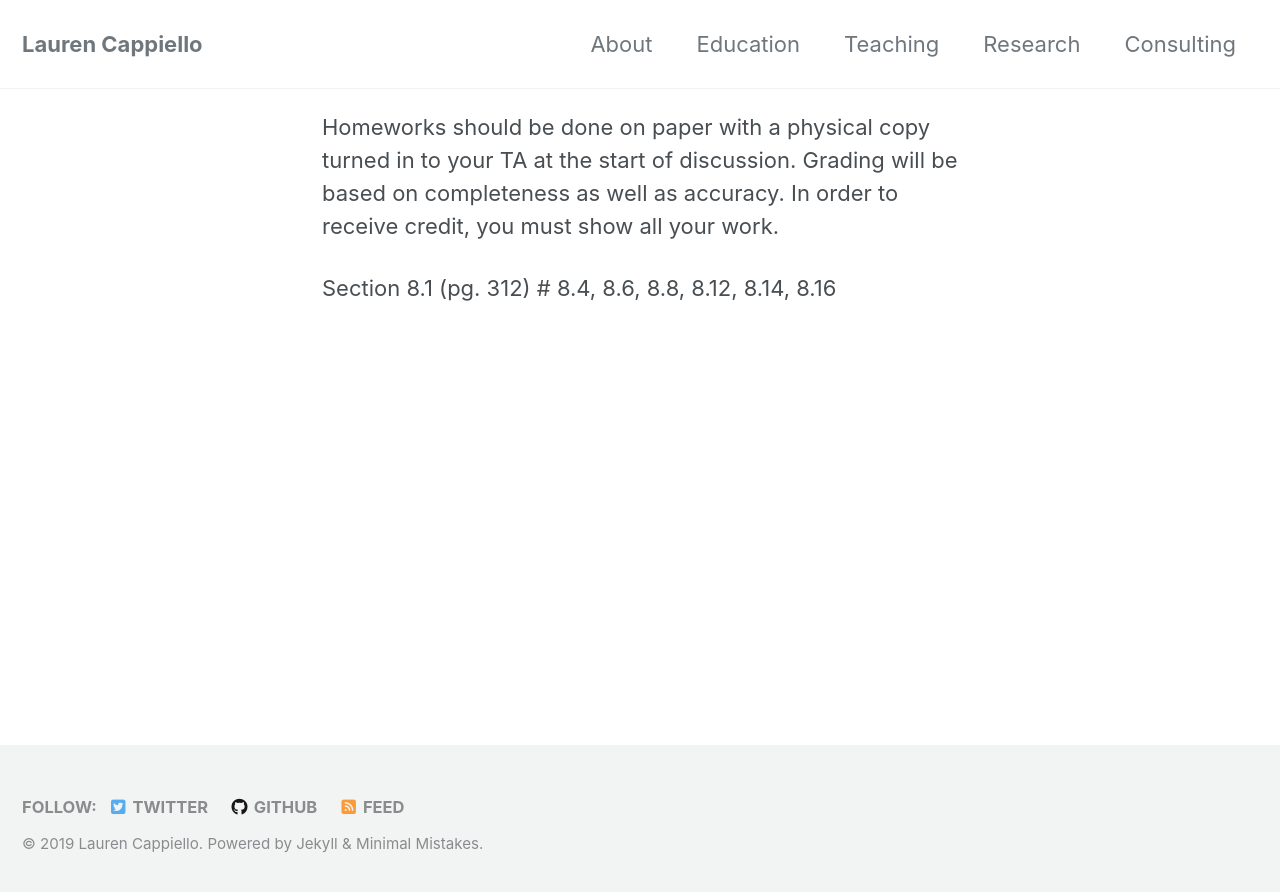
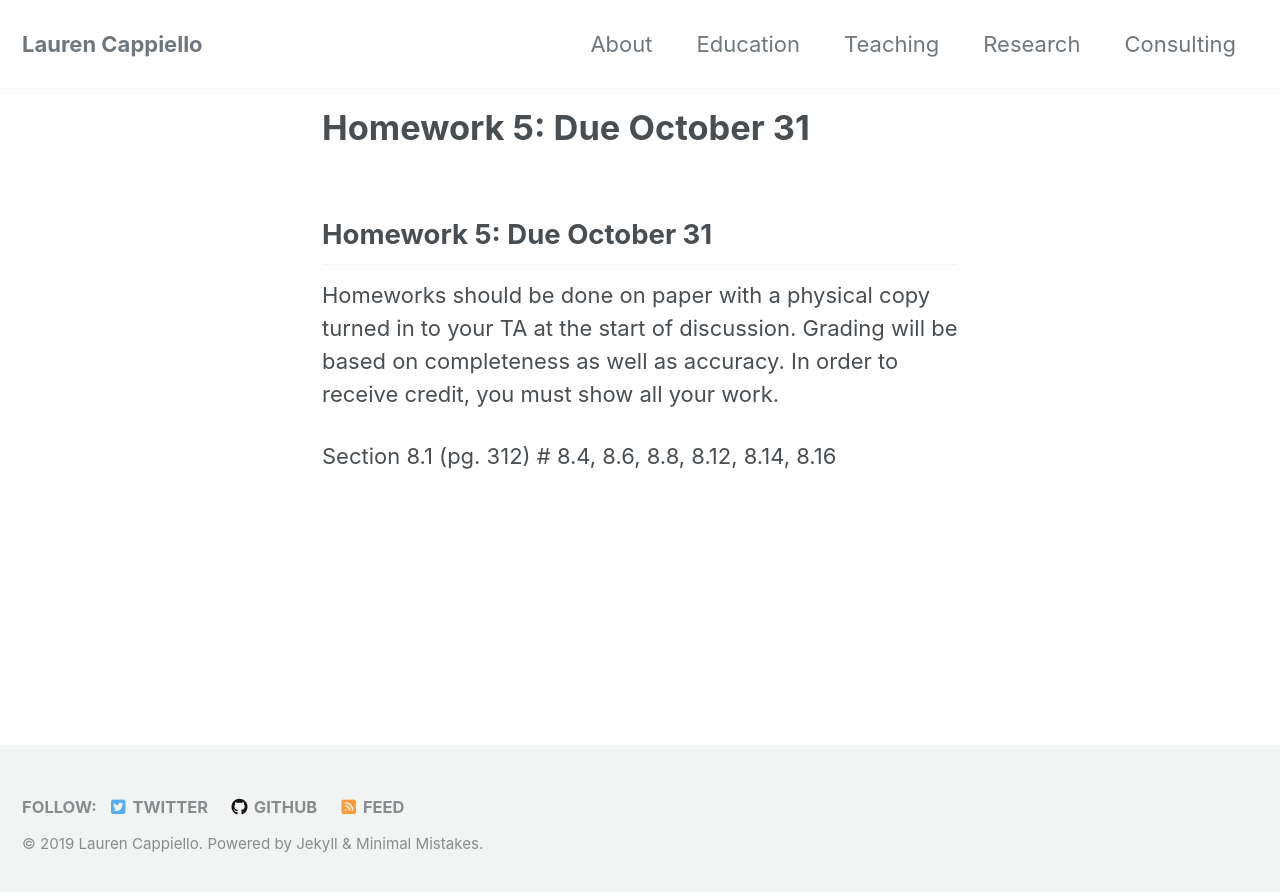
Before and after one commit to lgpcappiello/lgpcappiello.github.io, a Jekyll site: the page built from teaching/stat100b/hw5.md, in a window 1280 px wide. Shown: the top 892 px of the page. Built offline with Jekyll 4.4.1, drawn with Linux system fonts in a browser that asks for light colours; cached includes are drawn as plain includes; nearby versions of some CDN libraries; our own code applies the rules of GitHub Pages for plain Markdown files.

Commit message:
Update hw5.md

```diff
--- a/teaching/stat100b/hw5.md
+++ b/teaching/stat100b/hw5.md
@@ -2,6 +2,8 @@
 layout: single
 ---
 
+## Homework 5: Due October 31
+
 Homeworks should be done on paper with a physical copy turned in to your TA at the start of discussion. Grading will be based on completeness as well as accuracy. In order to receive credit, you must show all your work.
 
 Section 8.1 (pg. 312) # 8.4, 8.6, 8.8, 8.12, 8.14, 8.16
```
